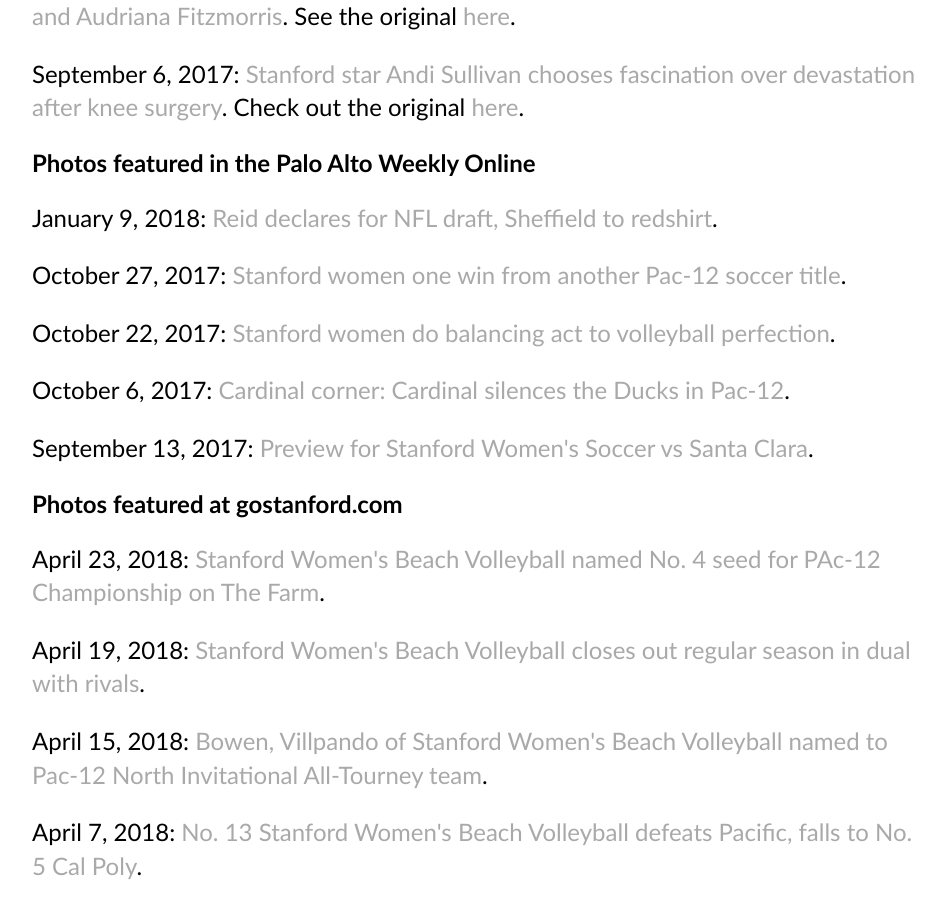
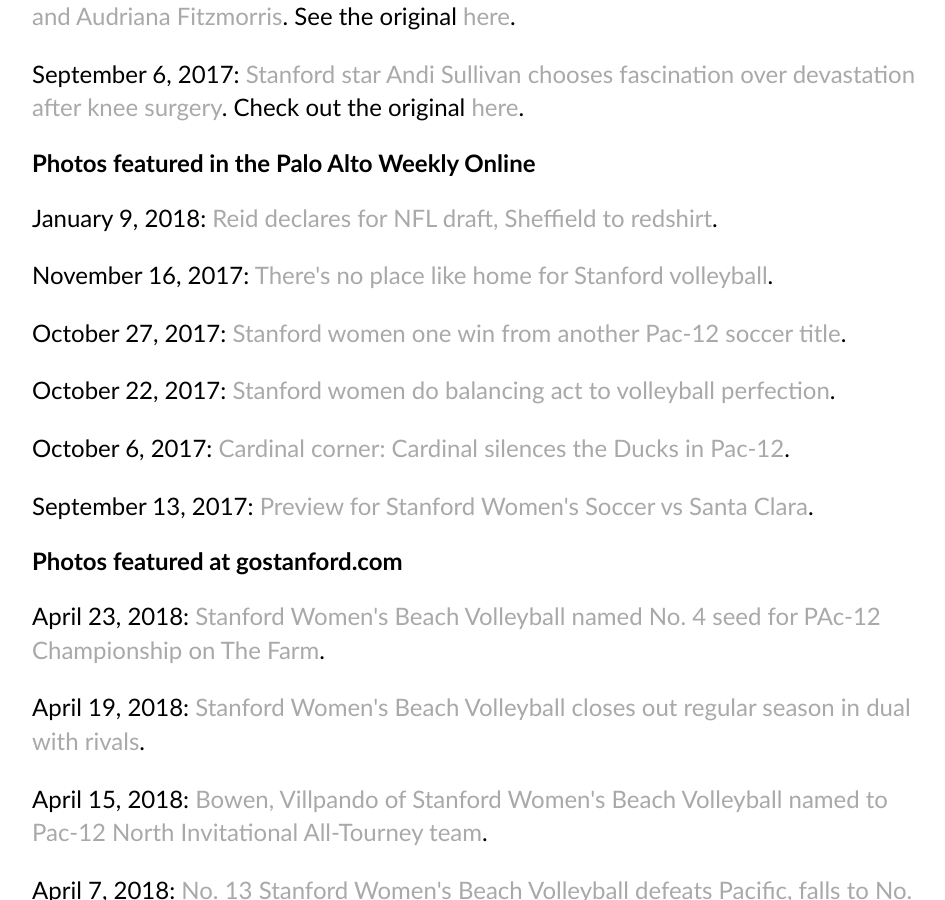
Before and after one commit to echang17/echang17.github.io, a Jekyll site: the page built from links/index.html, in a window 1280 px wide and 900 px high, scrolled down 316 px. Shown: the whole window, without its empty margins (160-1105 px from the left). Built offline with Jekyll 4.4.1, drawn with Linux system fonts in a browser that asks for light colours; some of the changed text lies outside the part shown.

Commit message:
Update index.html

```diff
--- a/links/index.html
+++ b/links/index.html
@@ -10,6 +10,7 @@
   <p></p>
   <h2>Photos featured in the Palo Alto Weekly Online</h2>
     <p>January 9, 2018: <a href="https://paloaltoonline.com/news/2018/01/09/cardinal-corner-reid-declares-for-nfl-draft-sheffield-to-redshirt">Reid declares for NFL draft, Sheffield to redshirt</a>.</p>
+    <p>November 16, 2017: <a href="https://www.paloaltoonline.com/news/2017/11/16/theres-no-place-like-home-for-stanford-volleyball">There's no place like home for Stanford volleyball</a>.</p>
     <p>October 27, 2017: <a href="https://www.paloaltoonline.com/news/2017/10/27/stanford-women-one-win-from-another-pac-12-soccer-title">Stanford women one win from another Pac-12 soccer title</a>.</p>
     <p>October 22, 2017: <a href="https://www.paloaltoonline.com/news/2017/10/22/stanford-women-do-balancing-act-to-volleyball-perfection">Stanford women do balancing act to volleyball perfection</a>.</p>
     <p>October 6, 2017: <a href="https://www.paloaltoonline.com/news/2017/10/06/cardinal-corner-cardinal-silences-the-ducks-in-pac-12-volleyball">Cardinal corner: Cardinal silences the Ducks in Pac-12</a>.</p>
@@ -31,6 +32,7 @@
     <p>February 1, 2018: <a href="http://gostanford.com/news/2018/2/1/mens-swimming-diving-stanford-earns-academic-honor.aspx?path=mswim">Stanford Men's Swimming and Diving Earns Academic Honor</a>.</p>
   <p></p>
   <h2>Photos featured in the Stanford Daily</h2>
+    <p>April 26, 2018: <a href="https://www.stanforddaily.com/2018/04/26/womens-water-polo-goes-across-the-bay-for-mpsf-championships/">Women's water polo goes across the bay for MPSF Championships</a>.</p>
     <p>February 9, 2018: <a href="https://www.stanforddaily.com/2018/02/09/no-1-womens-swimming-and-diving-host-no-4-cal-on-senior-day/>No. 1 Women’s swimming and diving host No. 4 Cal on Senior Day</a>.</p>
     <p>November 30, 2017: <a href="https://www.stanforddaily.com/2017/11/30/womens-soccer-to-play-gamecocks-in-college-cup-semifinals/">Stanford Women's Soccer to Play Gamecocks in College Cup Semifinal</a>.</p>
     <p>November 28, 2017: <a href="https://www.stanforddaily.com/2017/11/28/volleyball-finishes-regular-season-with-senior-night-and-win-over-cal/">Volleyball finishes regular season with senior night and win over Cal</a>.</p>
```
